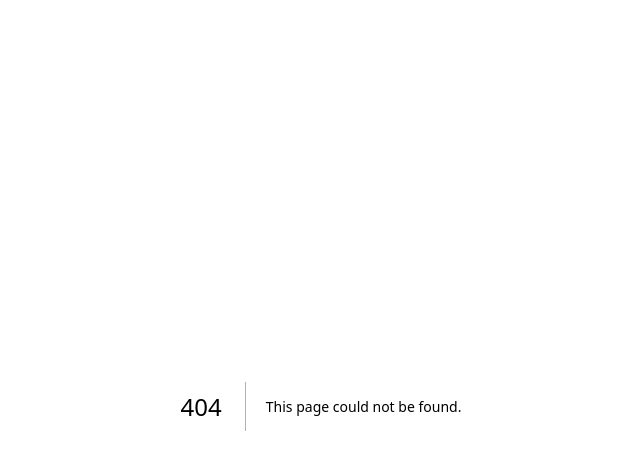
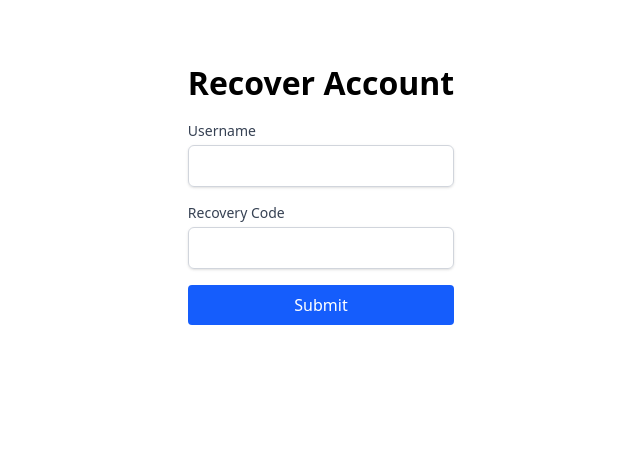
Before and after one commit to W0lffe/bookhaven, a Next.js app: page /recover in a window 1280 px wide. Before the commit this address had no page. Shown: the top 470 px of the page, without its empty margins (319-959 px from the left). Built offline with nearby package versions, Linux system fonts and the light colour scheme.

Commit message:
Added view and API route for recovery

```diff
--- /dev/null
+++ b/src/app/api/auth/recover/route.js
@@ -0,0 +1,34 @@
+import { NextResponse } from 'next/server';
+import { connectToMongoDB } from '@/app/db/database';
+import { comparePasswords } from '@/app/auth/auth';
+
+export async function POST(req) {
+  try {
+    const { username, recCode } = await req.json();
+    //console.log(username, recCode)
+
+    if (!username || username.trim().length === 0 || !recCode || recCode.trim().length === 0) {
+      return NextResponse.json({ message: 'Username and recovery code are required.' }, { status: 400 });
+    }
+
+    const client = await connectToMongoDB();
+    const db = client.db("bookhaven");
+
+    const user = await db.collection("user").findOne({username})
+
+    if (!user) {
+      return NextResponse.json({ message: 'Invalid username or recovery code.' }, { status: 401 });
+    }
+
+    const isMatch = await comparePasswords(recCode, user.recovery);
+
+    if (isMatch) {
+      return NextResponse.json({ message: 'Redirecting...' }, { status: 200 });
+    }
+
+    return NextResponse.json({ message: 'Invalid username or recovery code.' }, { status: 401 });
+  } catch (error) {
+      console.error('Recovery Error:', error);
+      return NextResponse.json({ message: 'Something went wrong...' }, { status: 500 });
+  }
+}
--- /dev/null
+++ b/src/app/recover/page.js
@@ -0,0 +1,60 @@
+"use client";
+import { useState } from "react";
+import UserInput from "../components/UserInput/UserInput";
+import toast from "react-hot-toast";
+
+export default function Recover() {
+  const [username, setUsername] = useState("");
+  const [recCode, setRecoveryCode] = useState("");
+
+  const handleSubmit = async (e) => {
+    e.preventDefault();
+
+    try {
+      const response = await fetch("/api/auth/recover", {
+        method: "POST",
+        headers: {
+          "Content-Type": "application/json",
+        },
+        body: JSON.stringify({ username, recCode }),
+      });
+
+      const data = await response.json();
+
+      if (response.ok) {
+        toast.success(data.message)
+      } else {
+        toast.error(data.message)
+      }
+    } catch (error) {
+      //console.error("Recovery Error:", error);
+      toast.error("An error occurred while recovering the account.");
+    }
+  };
+
+  return (
+    <div className="flex flex-col items-center justify-center p-4 mt-10">
+      <h1 className="text-2xl font-bold mb-4 text-center">Recover Account</h1>
+      <form onSubmit={handleSubmit} className="space-y-4 w-full max-w-md">
+        <UserInput
+          type="text"
+          label="Username"
+          stateValue={username}
+          setState={setUsername}
+        />
+        <UserInput
+          type="text"
+          label="Recovery Code"
+          stateValue={recCode}
+          setState={setRecoveryCode}
+        />
+        <button
+          type="submit"
+          className="w-full bg-blue-600 text-white py-2 rounded hover:bg-blue-700"
+        >
+          Submit
+        </button>
+      </form>
+    </div>
+  );
+}
```
